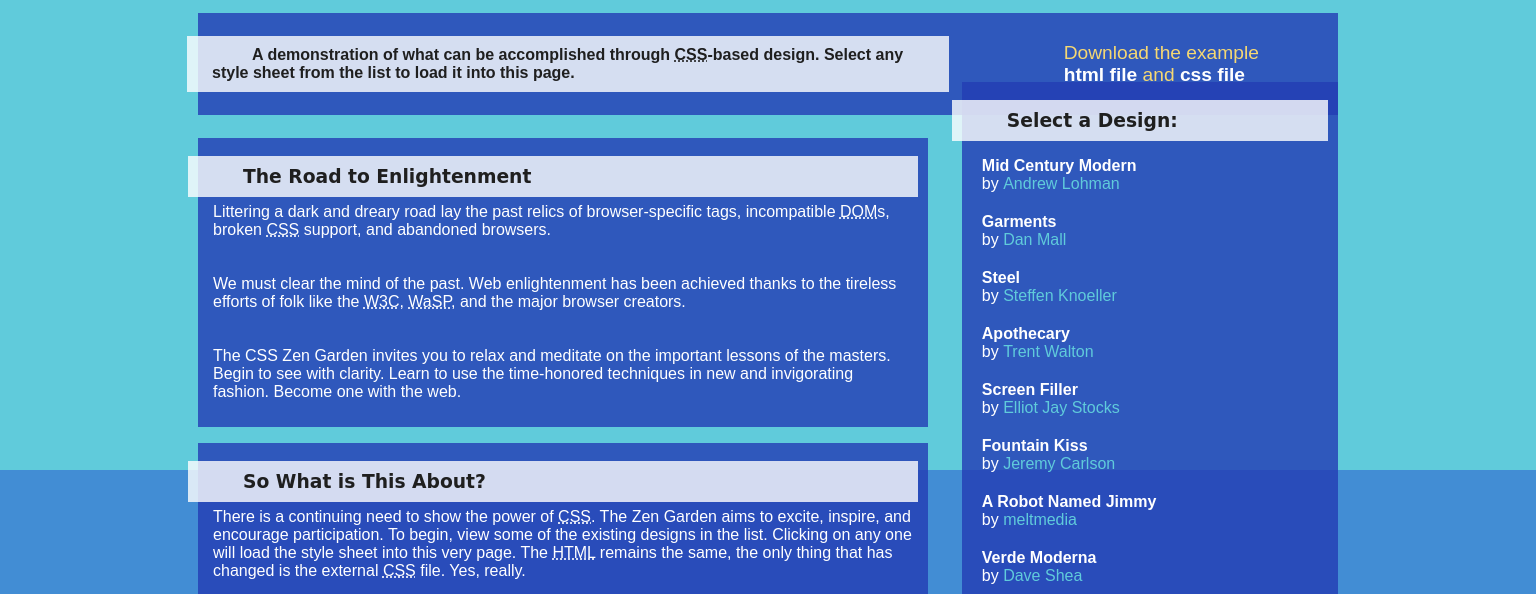
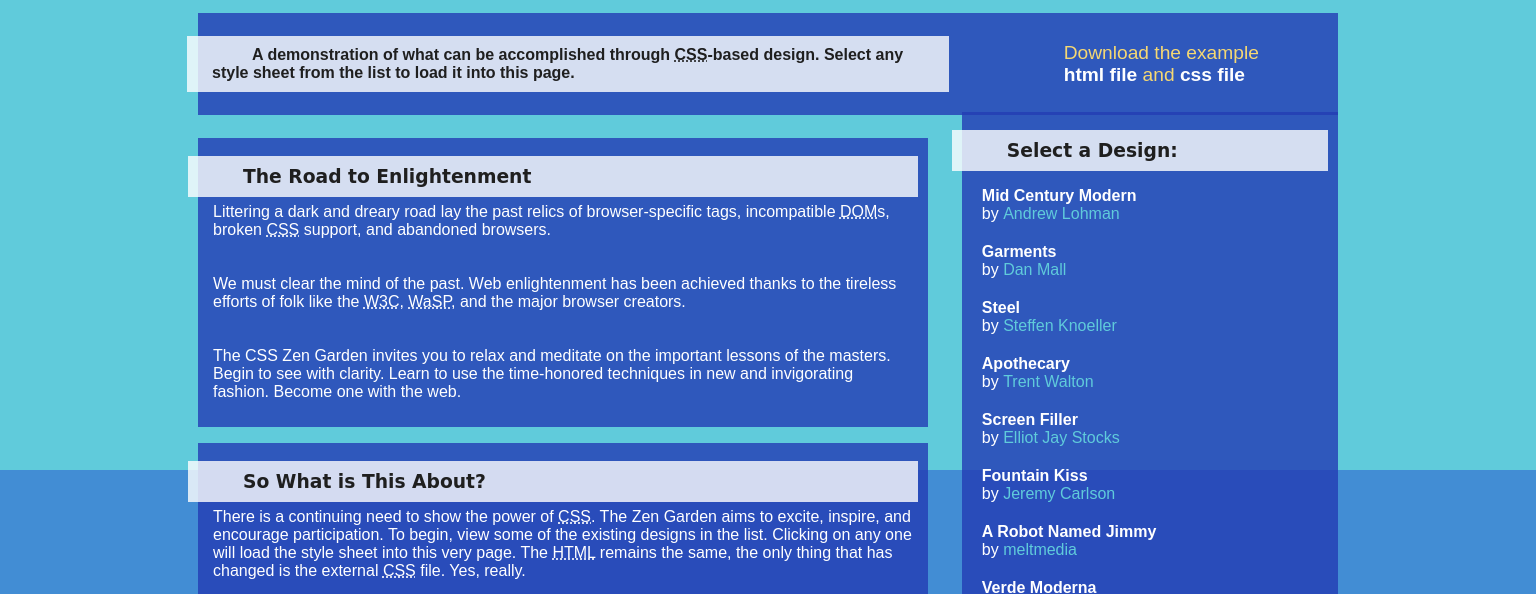
Before and after one commit to TiannaDeSpain/CSS.Zen.Garden, a plain HTML site: page css-zen-garden/index.html in a window 1536 px wide. Shown: the part 141-735 px from the top of the page. Drawn offline with nearby package versions, Linux system fonts and the light colour scheme; files that its build step writes are made by us from their sources; a web font is replaced by a local one.

Commit message:
nav and header overlap

```diff
--- a/css-zen-garden/src/scss/partials/_large.scss
+++ b/css-zen-garden/src/scss/partials/_large.scss
@@ -8,6 +8,7 @@
         justify-content: space-between;
 
     }
+
     [class="preamble"] {
         width: 64%;
         margin: 0, 0;
@@ -16,6 +17,7 @@
 
     [class='intro'] {
         width: 100%;
+
         & .summary {
             display: flex;
             align-items: center;
@@ -35,10 +37,11 @@
         }
     }
 
-    [class='sidebar']{
+    [class='sidebar'] {
         width: 33%;
         margin-top: -379px;
-        & div{
+
+        & div {
             padding-top: 18px;
         }
     }
@@ -67,8 +70,19 @@
         order: 1;
     }
 
-    .design-selection, .design-archives, .zen-resources {
+    .design-selection,
+    .design-archives,
+    .zen-resources {
         background-color: transparentize($dark-blue, $main-transparency);
     }
 
 }
+
+@media screen and (min-width:1382px) {
+
+
+    [class='sidebar'] {
+        margin-top: -349px;
+    }
+
+}
```
